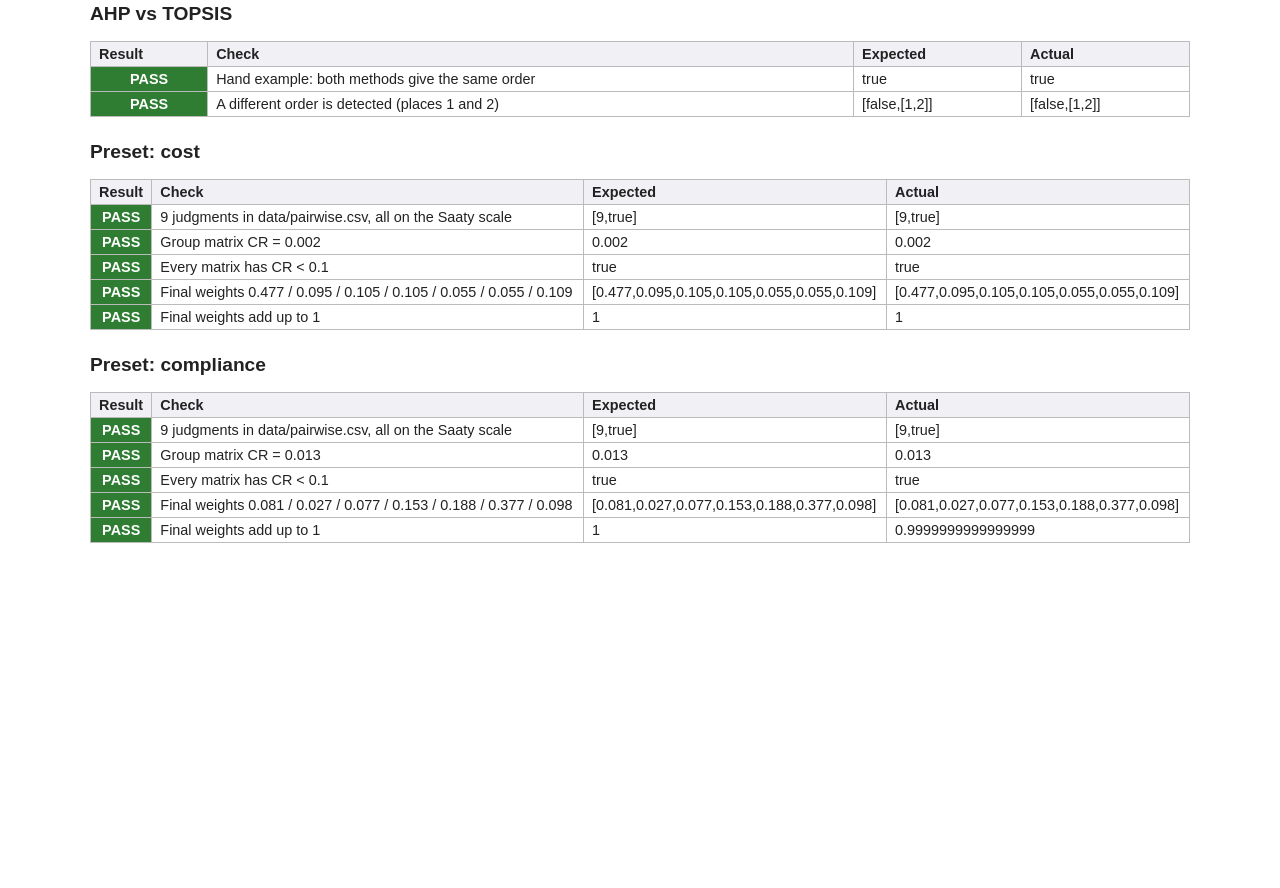
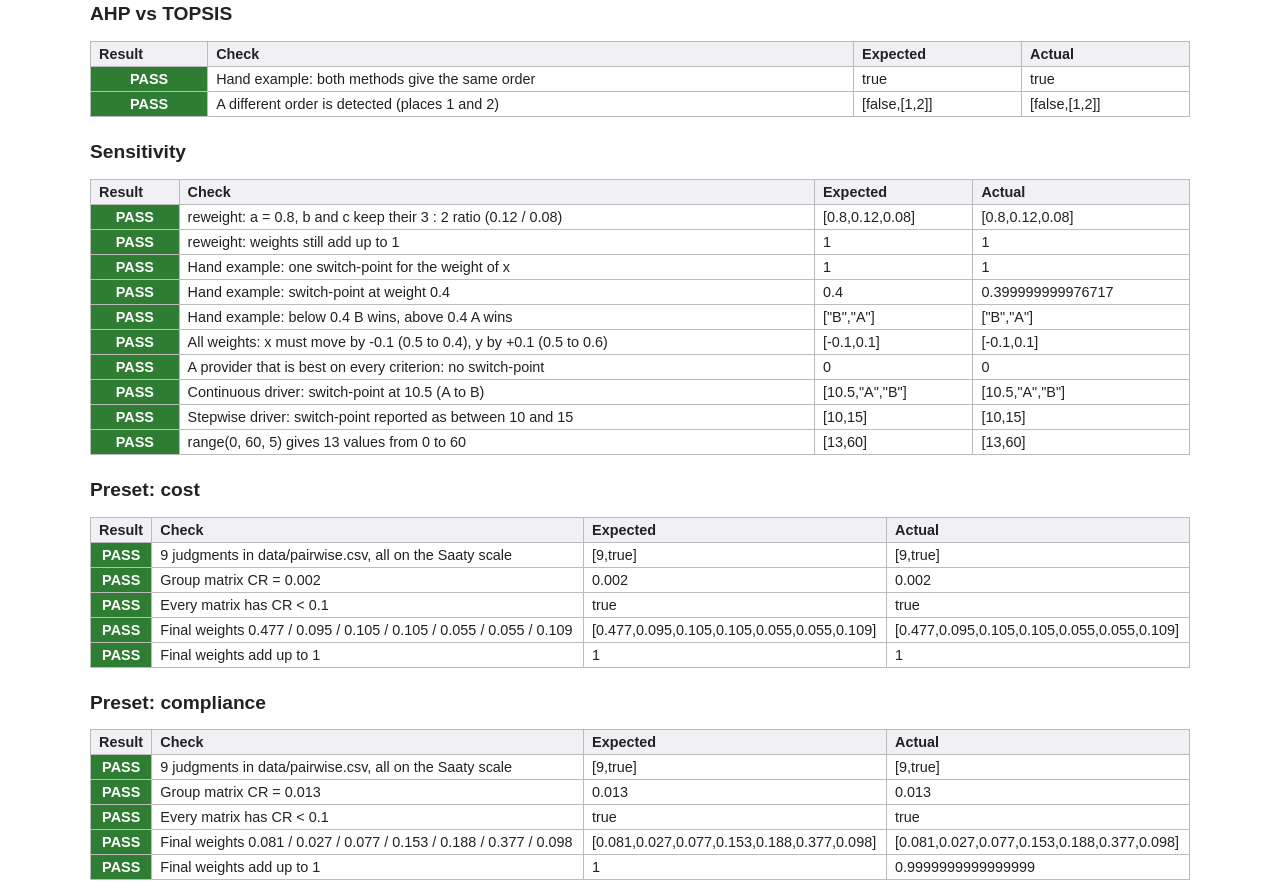
Before and after one commit to isuridayara/sap-hyperscaler-tool, a plain HTML site: page tests.html in a window 1280 px wide. Shown: the part 1318-2206 px from the top of the page. Before the commit the page ends 1909 px from the top, so only its background shows below. Drawn offline with nearby package versions, Linux system fonts and the light colour scheme.

Commit message:
Add files via upload

```diff
--- a/tests.html
+++ b/tests.html
@@ -18,14 +18,15 @@
 </head>
 <body>
   <h1>Automatic checks of the calculation code</h1>
-  <p>This page runs js/mcda.js with known inputs and compares the result with the expected value
-    (worked out by hand in Chat 5, or an obvious property such as "weights add up to 1").
+  <p>This page runs js/mcda.js and js/sensitivity.js with known inputs and compares the result with the expected value
+    (worked out by hand in Chat 5 and Chat 6, or an obvious property such as "weights add up to 1").
     Every row should say PASS. Open it on GitHub Pages: tests.html after the page address.</p>
   <div id="summary">Running...</div>
   <div id="results"></div>
 
   <script src="https://cdnjs.cloudflare.com/ajax/libs/PapaParse/5.4.1/papaparse.min.js"></script>
   <script src="js/mcda.js"></script>
+  <script src="js/sensitivity.js"></script>
   <script>
     // ---------- a very small test helper ----------
     // Each test gives: a group, a name, the actual value, the expected value and a tolerance.
@@ -127,6 +128,37 @@
     var diff = Mcda.compareRankings([{ provider: "A" }, { provider: "B" }], [{ provider: "B" }, { provider: "A" }]);
     check(G, "A different order is detected (places 1 and 2)", [diff.sameOrder, diff.differentPlaces], [false, [1, 2]]);
 
+    // ---------- sensitivity and switch-points (Chat 6) ----------
+    G = "Sensitivity";
+    // Re-weighting: the new weight is set, the others keep their proportions and everything adds up to 1.
+    var rw = Sens.reweight({ a: 0.5, b: 0.3, c: 0.2 }, "a", 0.8);
+    check(G, "reweight: a = 0.8, b and c keep their 3 : 2 ratio (0.12 / 0.08)", [round(rw.a, 6), round(rw.b, 6), round(rw.c, 6)], [0.8, 0.12, 0.08]);
+    check(G, "reweight: weights still add up to 1", sum(values(rw)), 1, 1e-9);
+
+    // Hand example: A scores 9 on x and 1 on y, B scores 3 on x and 5 on y.
+    // With weight w on x: A = 9w + 1(1 - w) = 1 + 8w, B = 3w + 5(1 - w) = 5 - 2w. Equal when 10w = 4, so w = 0.4.
+    var s2 = { A: { x: 9, y: 1 }, B: { x: 3, y: 5 } };
+    var w2 = { x: 0.5, y: 0.5 };
+    var sp = Sens.switchPoints(s2, w2, "x", Sens.sweep(s2, w2, "x", 20));
+    check(G, "Hand example: one switch-point for the weight of x", sp.length, 1);
+    check(G, "Hand example: switch-point at weight 0.4", sp[0].weight, 0.4, 1e-6);
+    check(G, "Hand example: below 0.4 B wins, above 0.4 A wins", [sp[0].from, sp[0].to], ["B", "A"]);
+    var all = Sens.allWeightSwitchPoints(s2, w2, 100);
+    check(G, "All weights: x must move by -0.1 (0.5 to 0.4), y by +0.1 (0.5 to 0.6)",
+          [round(all[0].margin, 6), round(all[1].margin, 6)], [-0.1, 0.1]);
+    var domS = { A: { x: 9, y: 9 }, B: { x: 3, y: 5 } };
+    check(G, "A provider that is best on every criterion: no switch-point",
+          Sens.switchPoints(domS, w2, "x", Sens.sweep(domS, w2, "x", 20)).length, 0);
+
+    // Cost driver: A has a fixed total of 10.5, B's total equals the driver value v. B wins once v > 10.5.
+    var evalD = function (v) { return Mcda.weightedSum({ A: { c: 10.5 }, B: { c: v } }, { c: 1 }); };
+    var ptsD = Sens.driverSweep(Sens.range(0, 20, 5), evalD);
+    var cont = Sens.driverSwitchPoints(ptsD, evalD, true);
+    check(G, "Continuous driver: switch-point at 10.5 (A to B)", [round(cont[0].value, 6), cont[0].from, cont[0].to], [10.5, "A", "B"]);
+    var disc = Sens.driverSwitchPoints(ptsD, evalD, false);
+    check(G, "Stepwise driver: switch-point reported as between 10 and 15", disc[0].between, [10, 15]);
+    check(G, "range(0, 60, 5) gives 13 values from 0 to 60", [Sens.range(0, 60, 5).length, Sens.range(0, 60, 5)[12]], [13, 60]);
+
     // ---------- Eva's two presets from data/pairwise.csv ----------
     // Expected weights were also calculated outside the page (Python, numpy eigenvector) in Chat 5.
     var IDS = ["C1.1", "C1.2", "C2.1", "C2.2", "C3.1", "C3.2", "C4.1"];
```
Also changed, not shown: index.html (+3 -0 lines).
